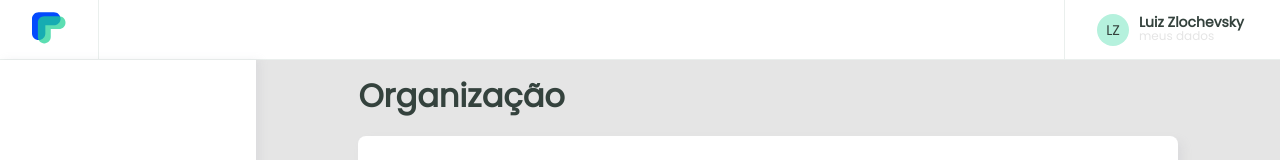
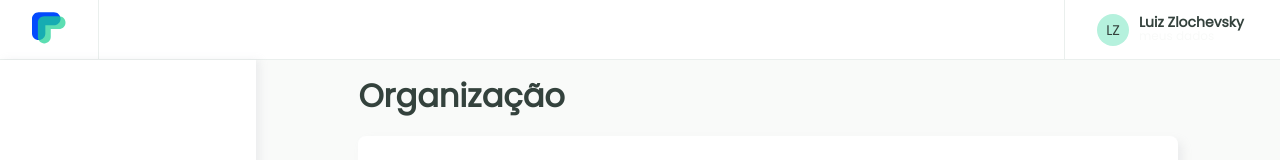
Before and after one commit to sguirodriguez/pedidopago-challenge, a Next.js app: page / in a window 1280 px wide. Shown: the top 160 px of the page. Built offline with nearby package versions, Linux system fonts and the light colour scheme; no server answers.

Commit message:
feat: screen for listemployes finalized

```diff
--- a/src/components/layout/layout.components.tsx
+++ b/src/components/layout/layout.components.tsx
@@ -56,8 +56,10 @@ const Layout = ({ children, contentStyle }: LayoutProps) => {
       <Main>
         <Rectangle />
 
-        <Dashboard>
-          <Content style={contentStyle}>{children}</Content>
+        <Dashboard className="dashboard-container">
+          <Content className="dashboard-content" style={contentStyle}>
+            {children}
+          </Content>
         </Dashboard>
       </Main>
     </Container>
--- a/src/components/layout/layout.styles.tsx
+++ b/src/components/layout/layout.styles.tsx
@@ -133,8 +133,6 @@ export const Dashboard = styled.div`
 
   @media (max-width: 576px) {
     max-height: 1527px;
-    padding-bottom: 100px;
-    overflow: auto;
   }
 `
 
@@ -168,6 +166,6 @@ export const Content = styled.div`
   @media (max-width: 576px) {
     max-width: 98%;
     padding-top: 40px;
-    padding-bottom: 125px;
+    padding-bottom: 50px;
   }
 `
--- a/src/components/listEmployes/listEmployes.components.tsx
+++ b/src/components/listEmployes/listEmployes.components.tsx
@@ -1,4 +1,4 @@
-import React, { useState } from 'react'
+import React, { useEffect, useState } from 'react'
 import Input from '../../components/input/input.components'
 import {
   Container,
@@ -13,6 +13,16 @@ type Column = Array<{
   label: string
   minWidth: number
   align: 'right' | 'left' | 'center'
+}>
+
+type FilteredByName = Array<{
+  agent_id: number
+  branch: string
+  department: string
+  image: string
+  name: string
+  role: string
+  status: string
 }>
 
 type TotalEmployes = {
@@ -32,7 +42,15 @@ type ListEmployesProps = {
 }
 const ListEmployes = ({ totalEmployes }: ListEmployesProps) => {
   const [searchNameOrCpf, setSearchNameOrCpf] = useState('')
+  const [filteredByName, setFilteredByName] = useState<FilteredByName>()
   const handleChange = (event: React.ChangeEvent<HTMLInputElement>) => {
+    const filterName = totalEmployes?.items?.filter(item =>
+      String(item.name)
+        ?.toLowerCase()
+        ?.includes(String(event.target.value).toLowerCase())
+    )
+
+    setFilteredByName(filterName)
     setSearchNameOrCpf(event.target.value)
   }
 
@@ -56,7 +74,9 @@ const ListEmployes = ({ totalEmployes }: ListEmployesProps) => {
     return { name, department, responsibility, unity, status, action }
   }
 
-  const rows = totalEmployes?.items?.map(item => {
+  const arrayForRows = filteredByName ? filteredByName : totalEmployes.items
+
+  const rows = arrayForRows?.map(item => {
     return createData(
       [item.name, item.image],
       item.department,
@@ -66,6 +86,8 @@ const ListEmployes = ({ totalEmployes }: ListEmployesProps) => {
       item.agent_id
     )
   })
+
+  useEffect(() => {}, [filteredByName])
 
   return (
     <Container>
--- a/src/pages/api/requests.ts
+++ b/src/pages/api/requests.ts
@@ -19,7 +19,6 @@ type Response = {
 
 export const getTotalsEmployes = async (): Promise<Response | {}> => {
   const { data, status } = await axios.get(`${URL_TOTALS_AGENTS}`)
-
   if (status !== 200) {
     return {}
   }
--- a/src/styles/global.ts
+++ b/src/styles/global.ts
@@ -20,7 +20,7 @@ export const colors = {
   white:'#FFFFFF',
   black: '#34423D',
   gray:'#EAEFED',
-  background:'#E5E5E5',
+  background:'#F9FAF9',
   primaryColor:'#22E0A1',
   secondaryColor:'#034AFD',
   statusColor:'#B5F1DD',
```
